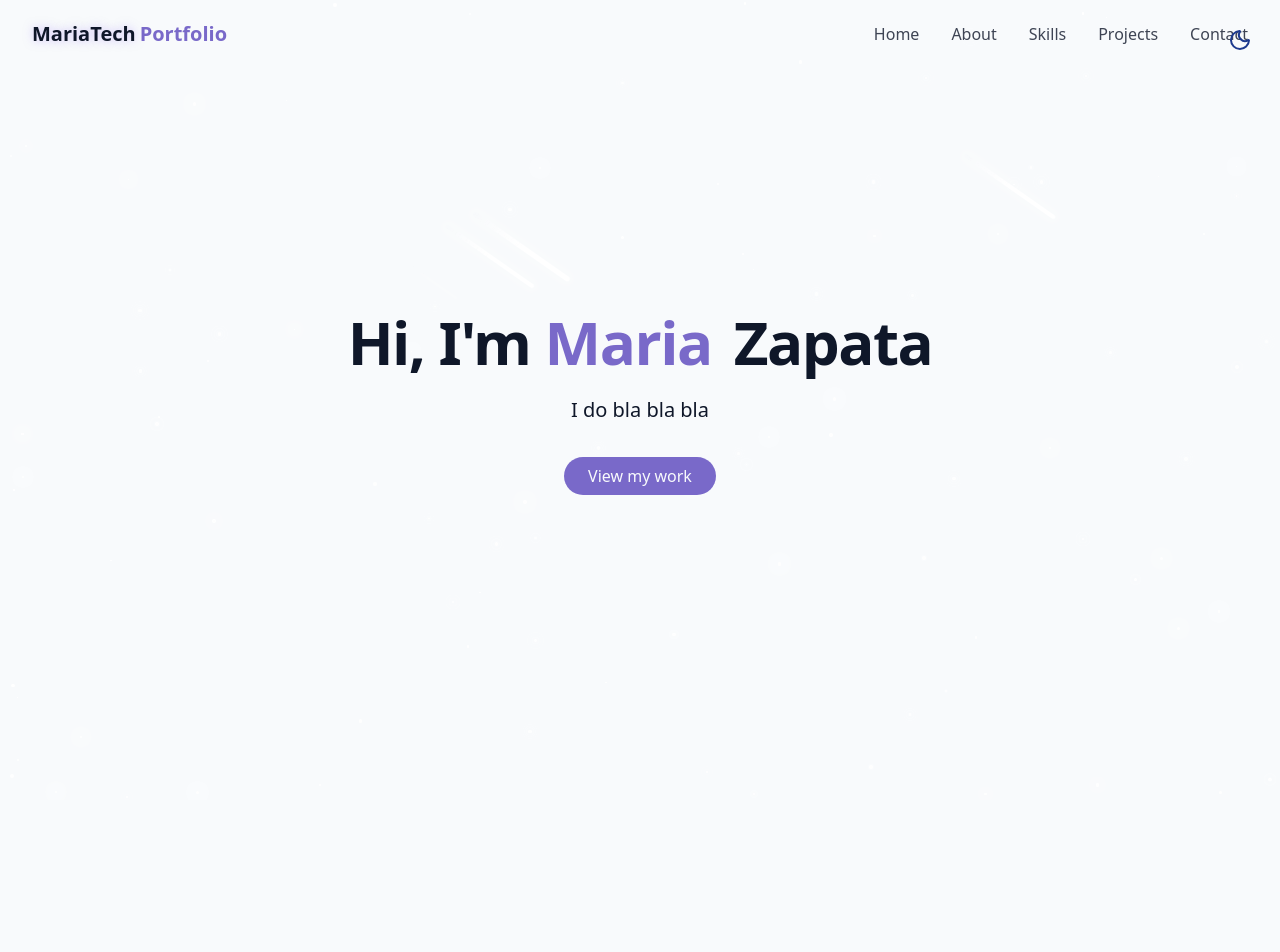
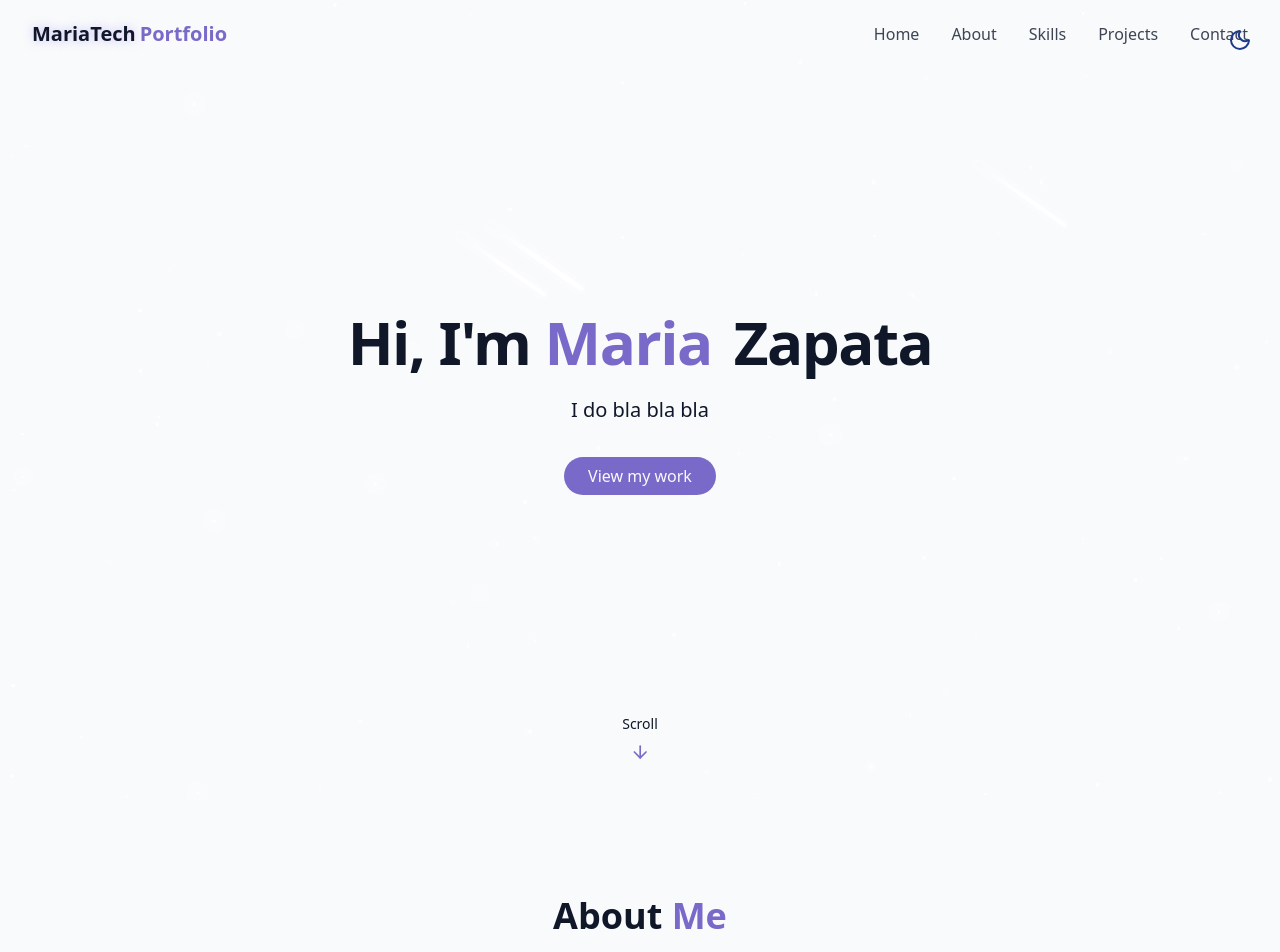
Before and after one commit to karou1182001/Portfolio, a React (Vite) app: page / in a window 1280 px wide. Shown: the top 952 px of the page. Before the commit the page ends 800 px from the top, so only its background shows below. Built offline with nearby package versions, Linux system fonts and the light colour scheme.

Commit message:
AboutMe section

```diff
--- /dev/null
+++ b/src/components/AboutSection.jsx
@@ -0,0 +1,11 @@
+export const AboutSection = () => {
+  return (
+    <section id="about" className="py-24 px-4 relative">
+      <div className="container mx-auto max-w-5xl">
+        <h2 className="text-3xl md:text-4xl font-bold mb-12 text-center">
+          About <span className="text-primary">Me</span>
+        </h2>
+      </div>
+    </section>
+  );
+};
--- a/src/components/HeroSection.jsx
+++ b/src/components/HeroSection.jsx
@@ -1,3 +1,4 @@
+import { ArrowDown } from "lucide-react";
 export const HeroSection = () => {
   return (
     <section
@@ -29,6 +30,12 @@
           </div>
         </div>
       </div>
+
+
+    <div className="absolute bottom-8 left-1/2 transform -translate-x-1/2 flex flex-col items-center animate-bounce">
+        <span className="text-sm text-muted-foreground mb-2"> Scroll </span>
+        <ArrowDown className="h-5 w-5 text-primary" />
+    </div>
     </section>
   );
 };
--- a/src/pages/Home.jsx
+++ b/src/pages/Home.jsx
@@ -2,6 +2,7 @@
 import { StarBackground } from "../components/StarBackground";
 import { Navbar } from "../components/NavBar";
 import { HeroSection } from "../components/HeroSection";
+import { AboutSection } from "../components/AboutSection";
 
 export const Home = () => {
   return (
@@ -18,6 +19,7 @@
       {/* Main Content */}
       <main>
         <HeroSection/>
+        <AboutSection/>
       </main>
 
       {/* Footer */}
```
